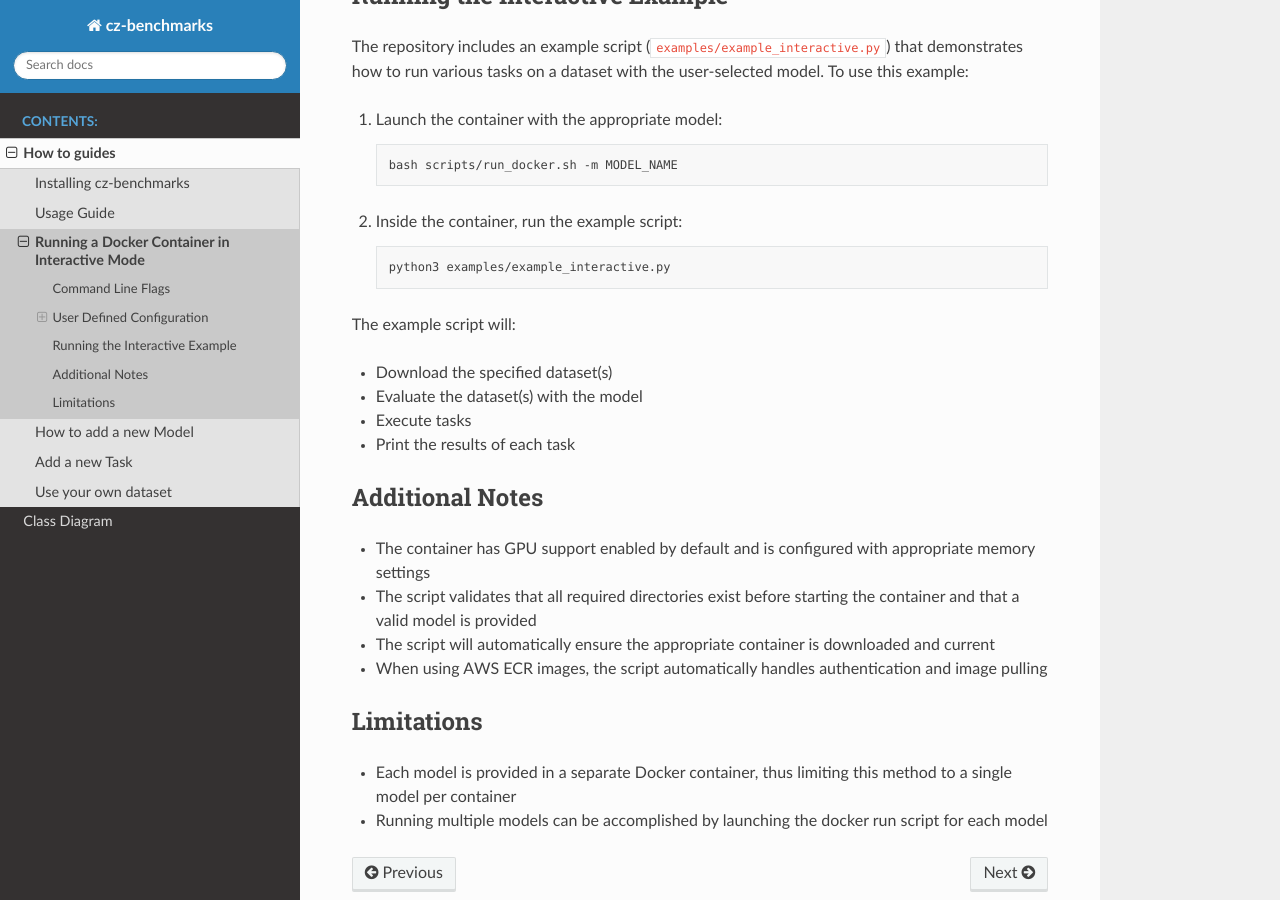
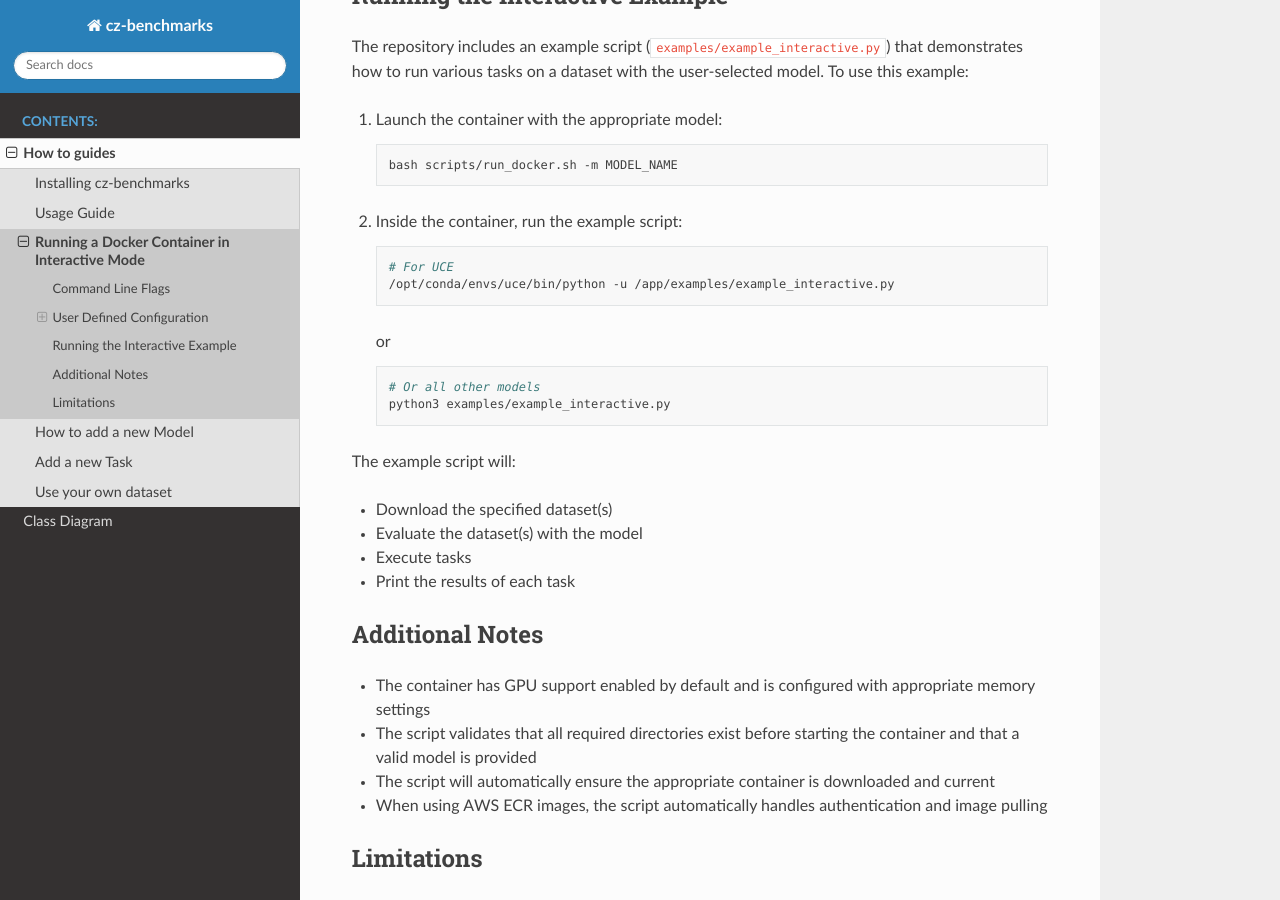
Before and after one commit to chanzuckerberg/cz-benchmarks, a Sphinx documentation site: the page built from docs/source/how_to/interactive_mode.md, in a window 1280 px wide and 900 px high, scrolled down 1170 px. Built offline with Sphinx 7.4.7 and the Read the Docs theme 3.1.0, drawn with Linux system fonts in a browser that asks for light colours.

Commit message:
Fix documentation

````diff
--- a/docs/source/how_to/interactive_mode.md
+++ b/docs/source/how_to/interactive_mode.md
@@ -41,6 +41,14 @@ The repository includes an example script (`examples/example_interactive.py`) th
 
 2. Inside the container, run the example script:
    ```bash
+   # For UCE
+   /opt/conda/envs/uce/bin/python -u /app/examples/example_interactive.py
+   ```
+
+   or
+
+   ```bash
+   # Or all other models
    python3 examples/example_interactive.py
    ```
 
````
